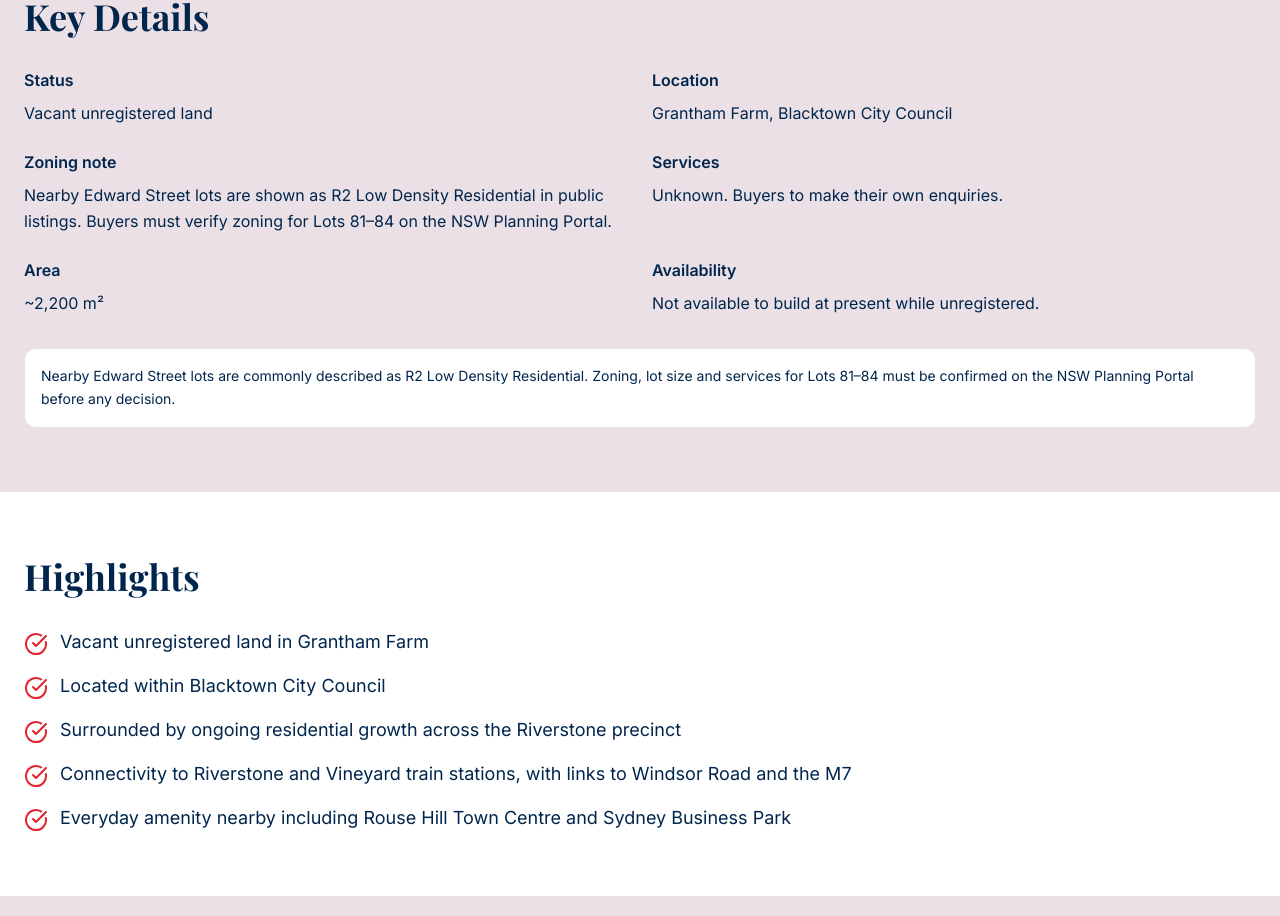
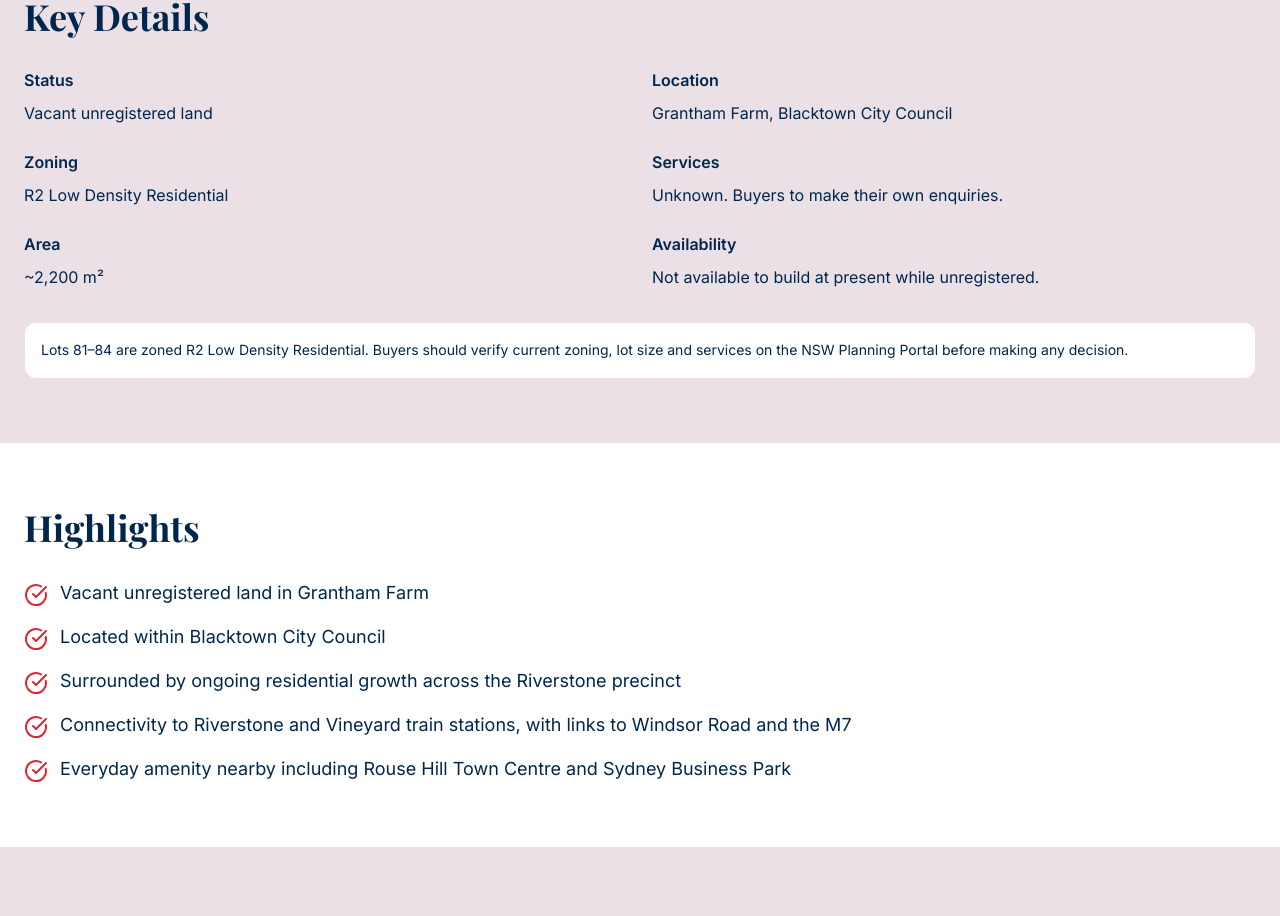
Before and after one commit to JGroutsis/econ-grantham-land, a React (Vite) app: page / in a window 1280 px wide. Shown: the part 769-1685 px from the top of the page. Built offline with nearby package versions, Linux system fonts and the light colour scheme; the HTML template or start-up script is replaced by a standard one.

Commit message:
Update zoning information

```diff
--- a/src/components/KeyDetails.tsx
+++ b/src/components/KeyDetails.tsx
@@ -9,8 +9,8 @@ const KeyDetails = () => {
       value: "Grantham Farm, Blacktown City Council",
     },
     {
-      label: "Zoning note",
-      value: "Nearby Edward Street lots are shown as R2 Low Density Residential in public listings. Buyers must verify zoning for Lots 81–84 on the NSW Planning Portal.",
+      label: "Zoning",
+      value: "R2 Low Density Residential",
     },
     {
       label: "Services",
@@ -42,7 +42,7 @@ const KeyDetails = () => {
 
         <div className="mt-8 p-4 bg-background rounded-lg border border-border">
           <p className="text-sm leading-relaxed">
-            Nearby Edward Street lots are commonly described as R2 Low Density Residential. Zoning, lot size and services for Lots 81–84 must be confirmed on the NSW Planning Portal before any decision.
+            Lots 81–84 are zoned R2 Low Density Residential. Buyers should verify current zoning, lot size and services on the NSW Planning Portal before making any decision.
           </p>
         </div>
       </div>
```
